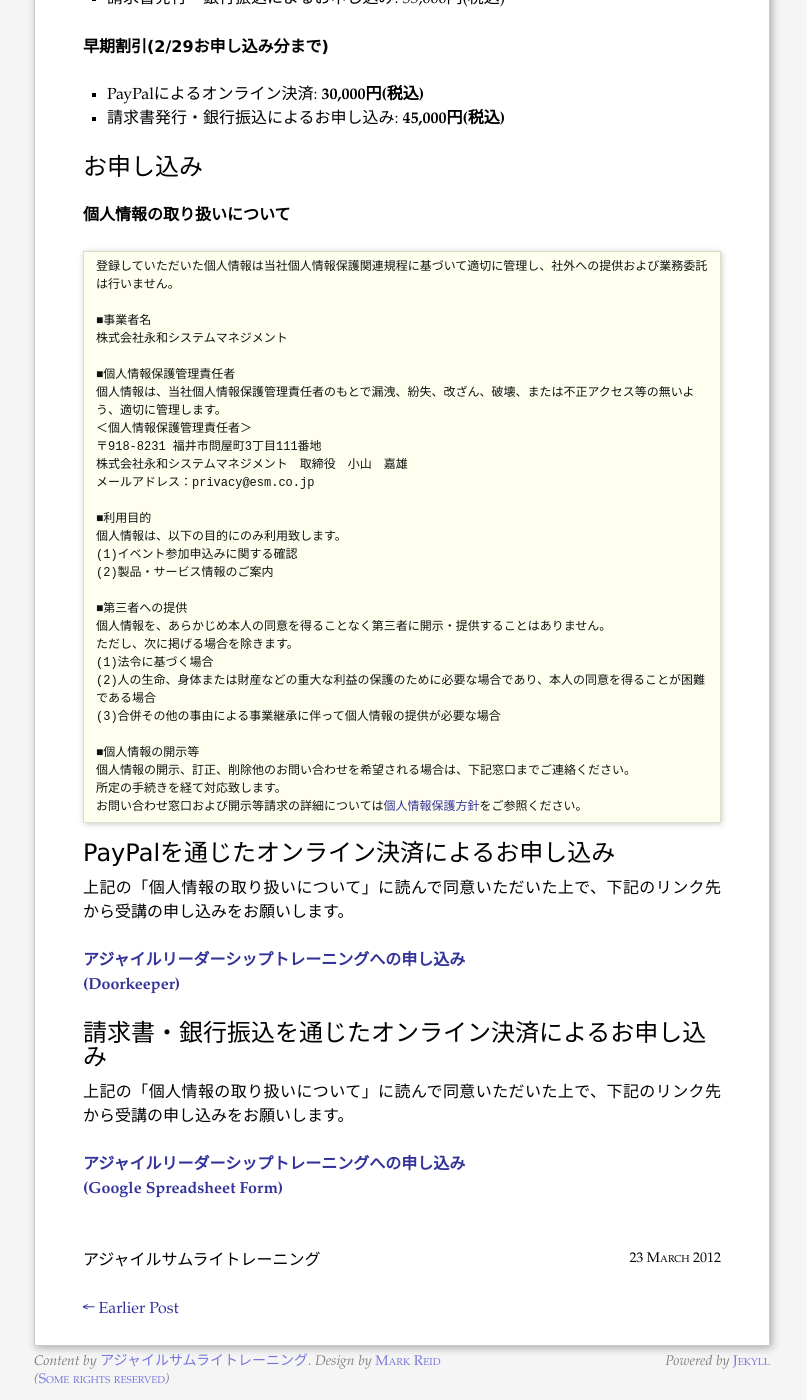
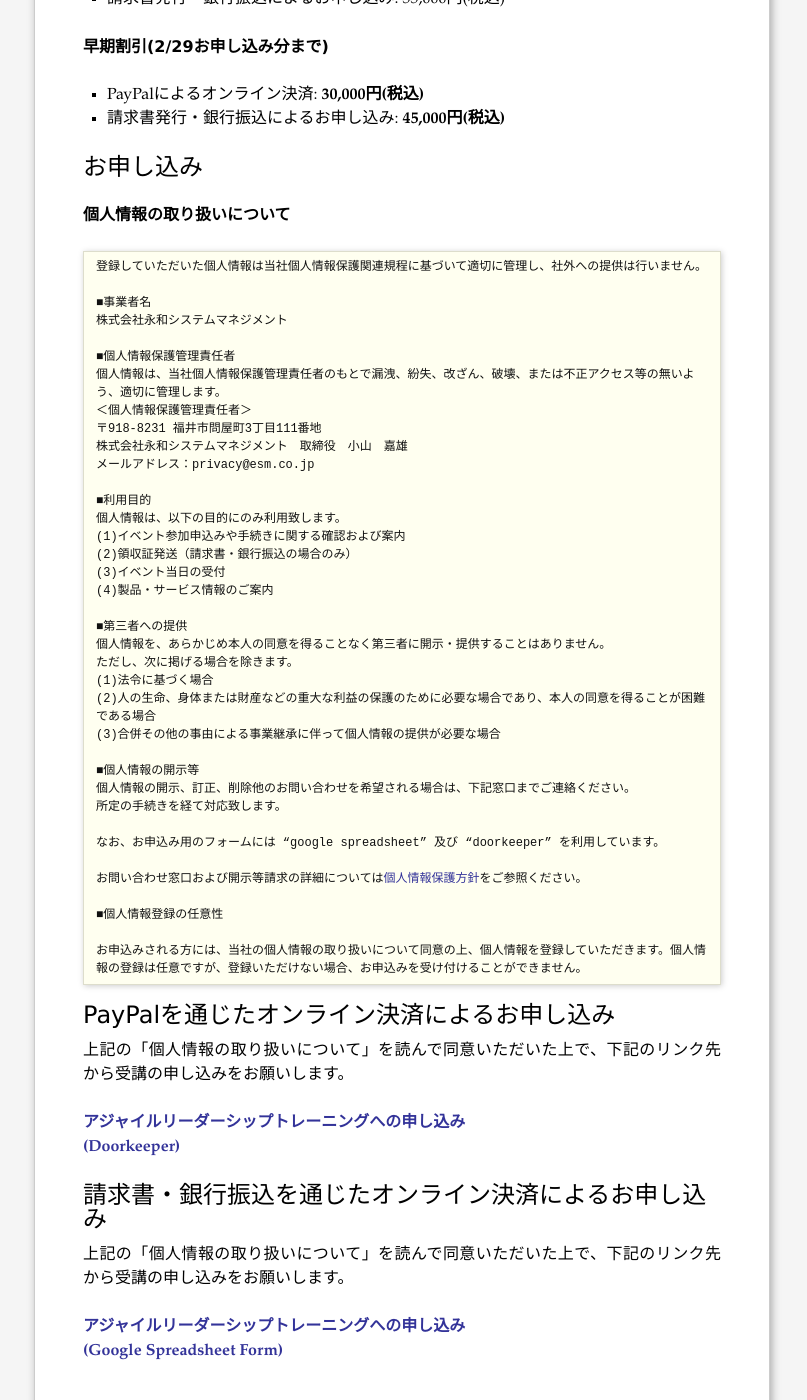
Before and after one commit to agile-samurai-ja/training, a Jekyll site: the page built from _posts/2012-03-23-agileleadership.md, in a window 1280 px wide and 1400 px high, scrolled down 1790 px. Shown: the whole window, without its empty margins (238-1045 px from the left). Built offline with Jekyll 4.4.1, drawn with Linux system fonts in a browser that asks for light colours.

Commit message:
reflect internal review.

```diff
--- a/_includes/training/privacy.html
+++ b/_includes/training/privacy.html
@@ -1,5 +1,5 @@
 <pre style="font-size: 12px;white-space: pre-wrap;word-wrap: break-word;overflow: auto;">
-登録していただいた個人情報は当社個人情報保護関連規程に基づいて適切に管理し、社外への提供および業務委託は行いません。
+登録していただいた個人情報は当社個人情報保護関連規程に基づいて適切に管理し、社外への提供は行いません。
 
 ■事業者名
 株式会社永和システムマネジメント
@@ -13,8 +13,10 @@
 
 ■利用目的
 個人情報は、以下の目的にのみ利用致します。
-(1)イベント参加申込みに関する確認
-(2)製品・サービス情報のご案内
+(1)イベント参加申込みや手続きに関する確認および案内
+(2)領収証発送（請求書・銀行振込の場合のみ）
+(3)イベント当日の受付
+(4)製品・サービス情報のご案内
 
 ■第三者への提供
 個人情報を、あらかじめ本人の同意を得ることなく第三者に開示・提供することはありません。
@@ -26,5 +28,12 @@
 ■個人情報の開示等
 個人情報の開示、訂正、削除他のお問い合わせを希望される場合は、下記窓口までご連絡ください。
 所定の手続きを経て対応致します。
+
+なお、お申込み用のフォームには “google spreadsheet” 及び “doorkeeper” を利用しています。
+
 お問い合わせ窓口および開示等請求の詳細については<a href="http://www.esm.co.jp/company/approach/approach_privacy.html">個人情報保護方針</a>をご参照ください。
+
+■個人情報登録の任意性
+
+お申込みされる方には、当社の個人情報の取り扱いについて同意の上、個人情報を登録していただきます。個人情報の登録は任意ですが、登録いただけない場合、お申込みを受け付けることができません。
 </pre>
--- a/_includes/training/registration-201203.md
+++ b/_includes/training/registration-201203.md
@@ -6,12 +6,12 @@
 
 ### PayPalを通じたオンライン決済によるお申し込み
 
-上記の「個人情報の取り扱いについて」に読んで同意いただいた上で、下記のリンク先から受講の申し込みをお願いします。
+上記の「個人情報の取り扱いについて」を読んで同意いただいた上で、下記のリンク先から受講の申し込みをお願いします。
 
 **[{{ page.title }}への申し込み<br/>(Doorkeeper)](http://esminc.doorkeeper.jp/events/{{ page.doorkeeper_event_id }})**
 
 ### 請求書・銀行振込を通じたオンライン決済によるお申し込み
 
-上記の「個人情報の取り扱いについて」に読んで同意いただいた上で、下記のリンク先から受講の申し込みをお願いします。
+上記の「個人情報の取り扱いについて」を読んで同意いただいた上で、下記のリンク先から受講の申し込みをお願いします。
 
 **[{{ page.title }}への申し込み<br/>(Google Spreadsheet Form)](https://docs.google.com/spreadsheet/viewform?formkey={{ page.google_form_key }})**
```
